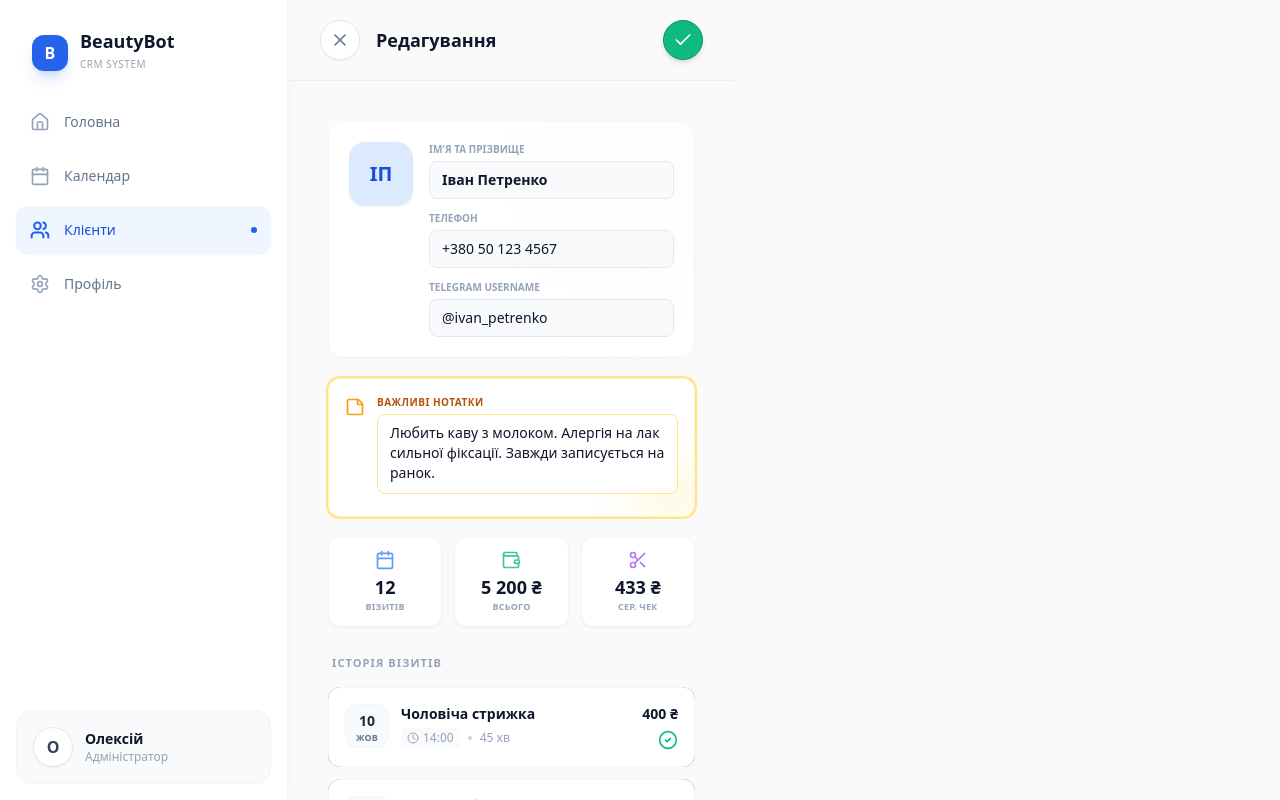
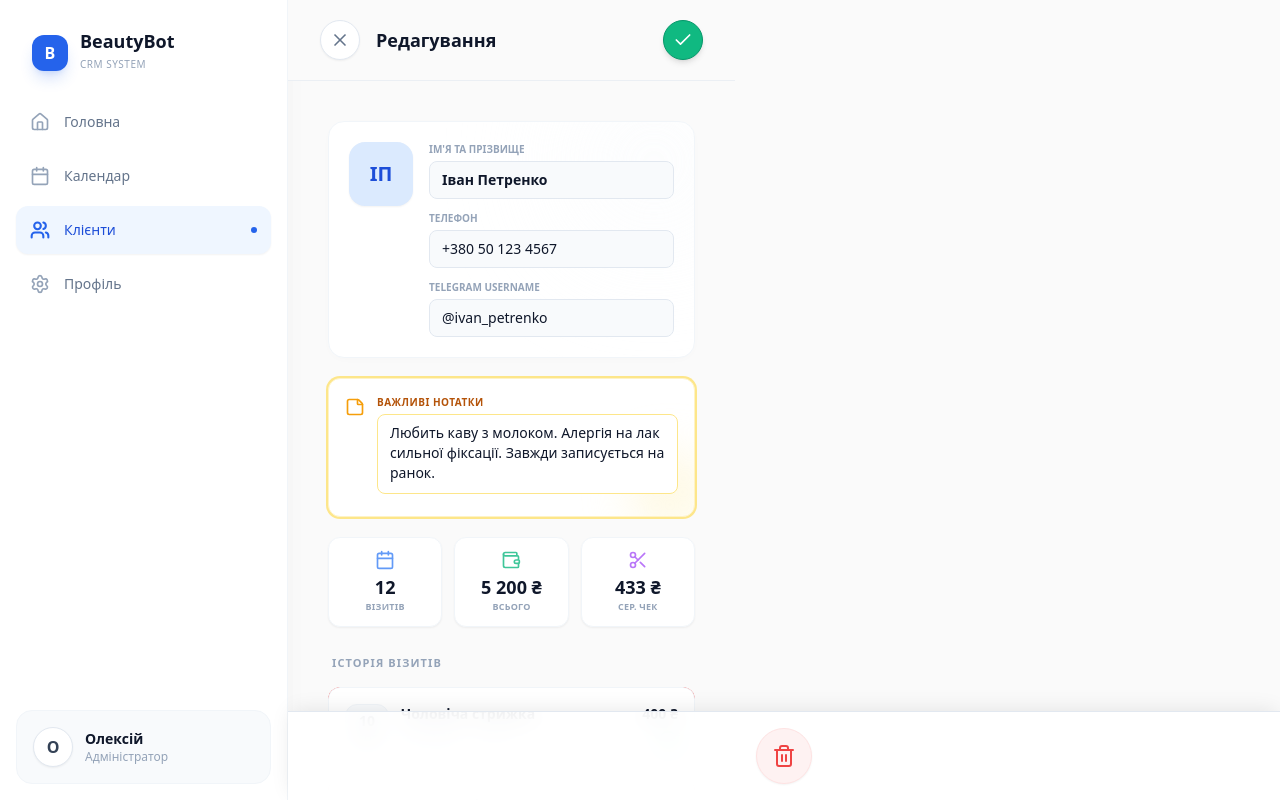
Before and after one commit to Gimmir/miniCRM, a Next.js app: page /clients/1 in a window 1280 px wide. Both pictures are taken after a click on the button 978 px from the left and 40 px from the top of the page. Built offline with nearby package versions, Linux system fonts and the light colour scheme.

Commit message:
Enhance client profile interactions

```diff
--- a/app/clients/[id]/page.tsx
+++ b/app/clients/[id]/page.tsx
@@ -89,7 +89,6 @@ const SwipeableVisitItem = ({ visit, onDelete }: { visit: Visit; onDelete: () =>
   const [startX, setStartX] = useState<number | null>(null);
   const itemRef = useRef<HTMLDivElement>(null);
 
-  // Скидаємо свайп, якщо клікнули в іншому місці (опціонально)
   useEffect(() => {
     const handleClickOutside = (event: MouseEvent | TouchEvent) => {
       if (itemRef.current && !itemRef.current.contains(event.target as Node)) {
@@ -113,23 +112,18 @@ const SwipeableVisitItem = ({ visit, onDelete }: { visit: Visit; onDelete: () =>
     const currentX = e.touches[0].clientX;
     const diff = currentX - startX;
 
-    // Дозволяємо свайп тільки вліво (негативний diff)
     if (diff < 0) {
-      // Обмежуємо свайп до -80px (ширина кнопки видалення) з невеликим "резиновим" ефектом
       const newOffset = Math.max(diff, -100);
       setOffsetX(newOffset);
     } else if (offsetX < 0) {
-      // Якщо вже відкрито і свайпаємо вправо (закриваємо)
       setOffsetX(Math.min(offsetX + diff, 0));
     }
   };
 
   const handleTouchEnd = () => {
     if (offsetX < -40) {
-      // Якщо протягнули достатньо далеко -> фіксуємо відкритою
       setOffsetX(-80);
     } else {
-      // Інакше -> закриваємо назад
       setOffsetX(0);
     }
     setStartX(null);
@@ -137,7 +131,6 @@ const SwipeableVisitItem = ({ visit, onDelete }: { visit: Visit; onDelete: () =>
 
   return (
     <div ref={itemRef} className="relative overflow-hidden rounded-xl mb-3 select-none group">
-      {/* Фон з кнопкою видалення (показується при зсуві контенту) */}
       <div className="absolute inset-0 bg-red-500 rounded-xl flex items-center justify-end pr-5">
         <button
           onClick={(e) => {
@@ -151,7 +144,6 @@ const SwipeableVisitItem = ({ visit, onDelete }: { visit: Visit; onDelete: () =>
         </button>
       </div>
 
-      {/* Основний контент (зсувається) */}
       <div
         className="bg-white p-4 rounded-xl border border-slate-100 shadow-sm relative z-10 transition-transform duration-200 ease-out active:scale-[0.98] active:bg-slate-50"
         style={{ transform: `translateX(${offsetX}px)` }}
@@ -159,7 +151,7 @@ const SwipeableVisitItem = ({ visit, onDelete }: { visit: Visit; onDelete: () =>
         onTouchMove={handleTouchMove}
         onTouchEnd={handleTouchEnd}
       >
-        <div className="flex justify-between items-start pointer-events-none"> {/* pointer-events-none щоб текст не заважав свайпу */}
+        <div className="flex justify-between items-start pointer-events-none">
           <div className="flex items-center gap-3">
             <div className="w-11 h-11 rounded-xl bg-slate-50 flex items-center justify-center text-slate-500 font-bold text-xs flex-col leading-none border border-slate-100 shrink-0">
               <span className="block mb-0.5 text-sm text-slate-800">{visit.date.split(' ')[0]}</span>
@@ -192,11 +184,9 @@ export default function ClientProfilePage({ params }: { params: Promise<{ id: st
   const { id } = use(params);
   const router = useRouter();
 
-  // Стан для редагування
   const [isEditing, setIsEditing] = useState(false);
   const [clientData, setClientData] = useState(initialClientData);
 
-  // Тимчасовий стан для форми редагування
   const [formData, setFormData] = useState({
     name: clientData.name,
     phone: clientData.phone,
@@ -226,13 +216,21 @@ export default function ClientProfilePage({ params }: { params: Promise<{ id: st
     setIsEditing(false);
   };
 
-  // Функція видалення візиту
   const handleDeleteVisit = (visitId: string) => {
     if (confirm('Ви впевнені, що хочете видалити цей запис?')) {
       setClientData(prev => ({
         ...prev,
         history: prev.history.filter(item => item.id !== visitId)
       }));
+    }
+  };
+
+  // Функція для видалення всього клієнта
+  const handleDeleteClient = () => {
+    if (confirm('Ви впевнені, що хочете видалити цього клієнта? Цю дію неможливо скасувати.')) {
+      console.log('Delete client:', id);
+      // Тут має бути логіка видалення з API/Бази даних
+      router.replace('/clients');
     }
   };
 
@@ -247,7 +245,6 @@ export default function ClientProfilePage({ params }: { params: Promise<{ id: st
     <BaseLayout>
       <div className="flex-1 w-full md:pl-72 flex flex-col h-[100dvh] overflow-hidden relative bg-[#fafafa]">
 
-        {/* Custom Navigation Header */}
         <header className="shrink-0 z-30 bg-[#fafafa]/95 backdrop-blur-md border-b border-slate-200/60 px-4 py-3 md:px-8 md:py-5 flex items-center justify-between">
           <div className="flex items-center gap-4">
             <button
@@ -280,9 +277,10 @@ export default function ClientProfilePage({ params }: { params: Promise<{ id: st
           )}
         </header>
 
-        <main className="flex-1 overflow-y-auto overscroll-y-contain p-4 md:p-10 w-full max-w-7xl mx-auto pb-24 md:pb-10 space-y-5">
+        {/* Збільшено pb-32, щоб останній елемент списку не перекривався футером.
+        */}
+        <main className="flex-1 overflow-y-auto overscroll-y-contain p-4 md:p-10 w-full max-w-7xl mx-auto pb-32 md:pb-10 space-y-5">
 
-          {/* Main Card */}
           <div className="bg-white rounded-2xl p-5 border border-slate-100 shadow-[0_2px_12px_-4px_rgba(0,0,0,0.03)] relative overflow-hidden">
             <div className="flex items-start justify-between gap-4 relative z-10">
               <div className="flex gap-4 w-full">
@@ -337,7 +335,6 @@ export default function ClientProfilePage({ params }: { params: Promise<{ id: st
               </div>
             </div>
 
-            {/* Quick Actions (тільки коли не редагуємо) */}
             {!isEditing && (
               <div className="grid grid-cols-2 gap-3 mt-6 relative z-10 animate-in fade-in slide-in-from-bottom-2 duration-300">
                 <button className="flex items-center justify-center gap-2 bg-slate-900 text-white py-2.5 rounded-xl text-sm font-semibold active:scale-[0.98] transition-all shadow-lg shadow-slate-900/20">
@@ -351,11 +348,9 @@ export default function ClientProfilePage({ params }: { params: Promise<{ id: st
               </div>
             )}
 
-            {/* Decor */}
             <div className="absolute -top-10 -right-10 w-40 h-40 bg-slate-50 rounded-full blur-3xl opacity-60 pointer-events-none"></div>
           </div>
 
-          {/* Notes - Moved to Top */}
           <div className={`bg-amber-50/60 border border-amber-100 rounded-xl p-4 flex gap-3 relative overflow-hidden transition-all duration-300 ${isEditing ? 'ring-2 ring-amber-200 bg-white' : ''}`}>
             <StickyNote className="w-5 h-5 text-amber-500 shrink-0 relative z-10 mt-0.5" />
             <div className="relative z-10 w-full">
@@ -374,11 +369,9 @@ export default function ClientProfilePage({ params }: { params: Promise<{ id: st
                 </p>
               )}
             </div>
-            {/* Decor for notes */}
             <div className="absolute -right-4 -bottom-4 w-20 h-20 bg-amber-100 rounded-full blur-xl opacity-50 pointer-events-none"></div>
           </div>
 
-          {/* Stats Grid */}
           <div className="grid grid-cols-3 gap-3">
             <div className="bg-white p-3 rounded-xl border border-slate-100 shadow-sm flex flex-col items-center justify-center text-center">
               <Calendar className="w-5 h-5 text-blue-500 mb-2 opacity-80" />
@@ -397,7 +390,6 @@ export default function ClientProfilePage({ params }: { params: Promise<{ id: st
             </div>
           </div>
 
-          {/* History Section */}
           <div className="pt-2">
             <SectionTitle title="Історія візитів" />
             <div className="space-y-1">
@@ -419,6 +411,23 @@ export default function ClientProfilePage({ params }: { params: Promise<{ id: st
           </div>
 
         </main>
+
+        {/* Кнопка видалення тепер у фіксованому футері.
+          z-[60] гарантує, що вона буде поверх навігації та контенту.
+        */}
+        {isEditing && (
+          <div className="fixed bottom-0 right-0 left-0 md:left-72 bg-white/90 backdrop-blur-md border-t border-slate-200 p-4 pb-safe z-[60] animate-in slide-in-from-bottom-full duration-200 shadow-[0_-4px_20px_-4px_rgba(0,0,0,0.1)]">
+             <div className="max-w-7xl mx-auto flex justify-center">
+                <button
+                  onClick={handleDeleteClient}
+                  className="w-14 h-14 flex items-center justify-center rounded-full bg-red-50 text-red-500 border border-red-100 active:scale-90 transition-all shadow-sm hover:bg-red-100 hover:border-red-200"
+                >
+                  <Trash2 className="w-6 h-6" />
+                </button>
+             </div>
+          </div>
+        )}
+
       </div>
     </BaseLayout>
   );
```
